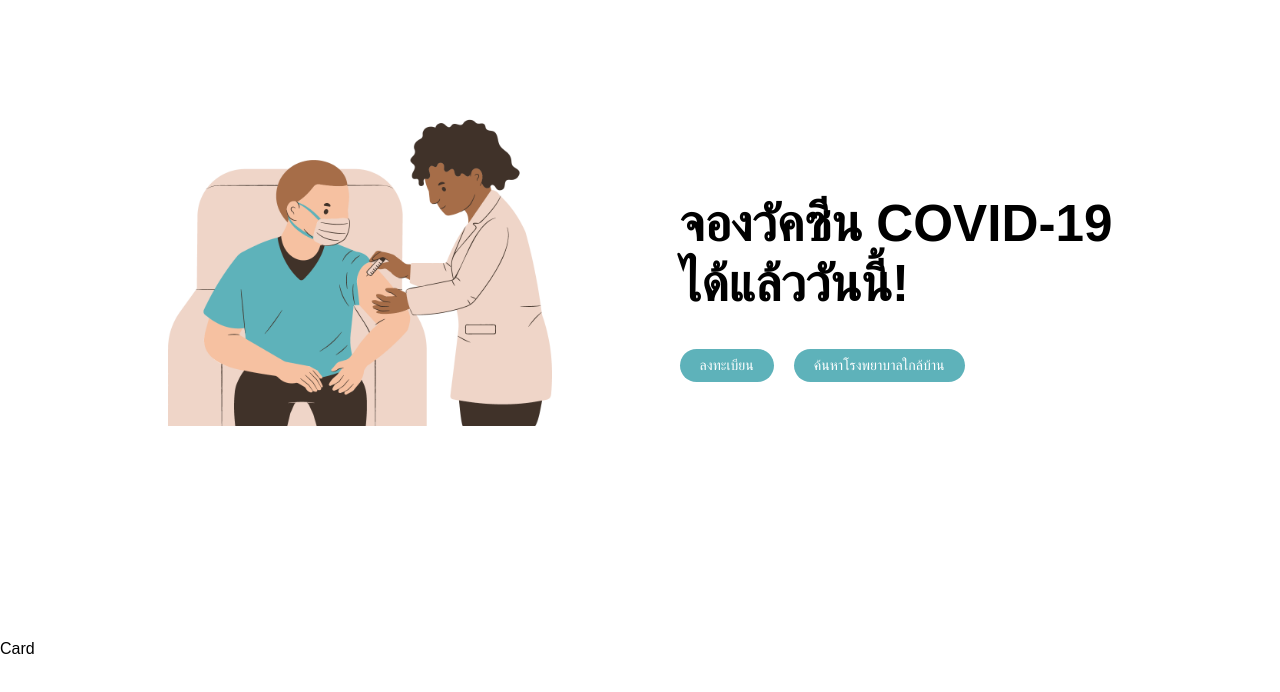
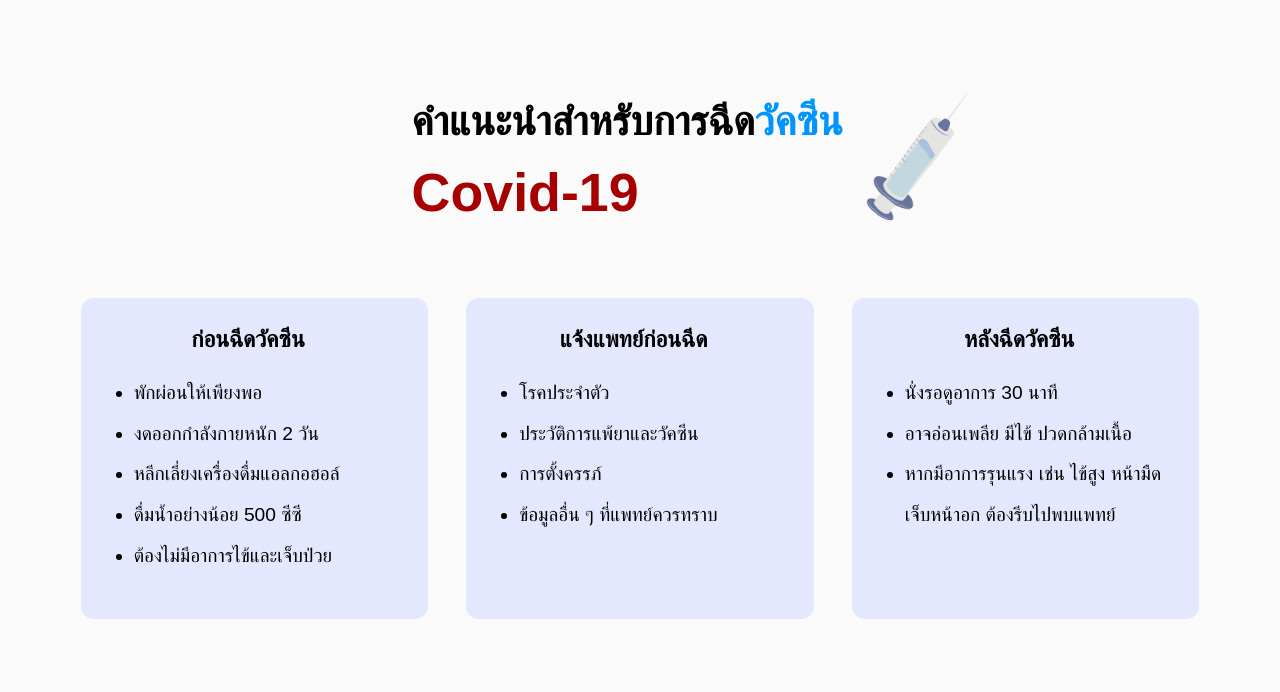
Before and after one commit to Lolymoly/chula-software-dev-2, a Next.js app: page / in a window 1280 px wide. Shown: the top 692 px of the page. Built offline with nearby package versions, Linux system fonts and the light colour scheme.

Commit message:
finish card component

```diff
--- a/components/Banner/banner.module.css
+++ b/components/Banner/banner.module.css
@@ -5,6 +5,7 @@
 	display: flex;
 	justify-content: center;
 	margin-top: 10vh;
+	margin-bottom: 5vh;
 	overflow-y: hidden;
 }
 
--- a/components/Card/card.module.css
+++ b/components/Card/card.module.css
@@ -1,3 +1,93 @@
 .red {
-  color: red;
+	color: red;
 }
+
+.cardMainDiv {
+	padding-top: 10vh;
+	height: 100vh;
+	background-color: rgb(250, 250, 250);
+}
+
+.cardTitle {
+	display: flex;
+	justify-content: center;
+	align-items: center;
+	font-size: 1.6vw;
+	line-height: 5.5vw;
+	margin-left: 10vw;
+}
+
+.syringe {
+	width: 12vw;
+	display: flex;
+}
+
+.covidText {
+	color: #a60000;
+	font-size: 4.2vw;
+	margin-top: 0;
+}
+
+.vaccineText {
+	color: #0094ff;
+}
+
+.cardBody {
+	display: flex;
+	justify-content: center;
+	gap: 3vw;
+	margin-top: 5vw;
+}
+
+.cardContent {
+	background-color: #e3e8ff;
+	padding: 2vh 1vw;
+	padding-right: 2vw;
+	border-radius: 1vw;
+}
+
+.cardContentTitle {
+	font-size: 1.8vw;
+	text-align: center;
+	margin-top: 1vw;
+	margin-bottom: 1.5vw;
+}
+
+.cardContentBody {
+	font-size: 1.5vw;
+	line-height: 3.2vw;
+	margin-bottom: 2vw;
+	width: 21vw;
+}
+
+@media (max-width: 650px) {
+	.cardBody {
+		flex-direction: column;
+		align-items: center;
+		gap: 5vw;
+	}
+	.cardContentTitle {
+		font-size: 3vw;
+	}
+	.cardContentBody {
+		width: 60vw;
+		display: flex;
+		flex-direction: column;
+		font-size: 2.5vw;
+		line-height: 5vw;
+	}
+
+	.cardContentBodyList {
+		margin-left: 10vw;
+	}
+
+	.cardTitle {
+		font-size: 2.7vw;
+		line-height: 8vw;
+		margin-bottom: 10vw;
+	}
+
+	.covidText {
+		font-size: 6vw;
+	}
+}
--- a/components/Card/page.tsx
+++ b/components/Card/page.tsx
@@ -1,5 +1,67 @@
 import styles from "./card.module.css";
 
 export default function Card() {
-  return <div>Card</div>;
+	return (
+		<div className={styles.cardMainDiv}>
+			<div className={styles.cardTitle}>
+				<div>
+					<h1>
+						คำแนะนำสำหรับการฉีด
+						<span className={styles.vaccineText}>วัคซีน</span>
+					</h1>
+					<h1 className={styles.covidText}>Covid-19</h1>
+				</div>
+				<div>
+					<img src='/syringe-clipart.png' className={styles.syringe} />
+				</div>
+			</div>
+			<div className={styles.cardBody}>
+				<div className={styles.cardContent}>
+					<h2 className={styles.cardContentTitle}>ก่อนฉีดวัคซีน</h2>
+					<ul className={styles.cardContentBody}>
+						<li className={styles.cardContentBodyList}>พักผ่อนให้เพียงพอ</li>
+						<li className={styles.cardContentBodyList}>
+							งดออกกำลังกายหนัก 2 วัน
+						</li>
+						<li className={styles.cardContentBodyList}>
+							หลีกเลี่ยงเครื่องดื่มแอลกอฮอล์
+						</li>
+						<li className={styles.cardContentBodyList}>
+							ดื่มน้ำอย่างน้อย 500 ซีซี
+						</li>
+						<li className={styles.cardContentBodyList}>
+							ต้องไม่มีอาการไข้และเจ็บป่วย
+						</li>
+					</ul>
+				</div>
+				<div className={styles.cardContent}>
+					<h2 className={styles.cardContentTitle}>แจ้งแพทย์ก่อนฉีด</h2>
+					<ul className={styles.cardContentBody}>
+						<li className={styles.cardContentBodyList}>โรคประจำตัว</li>
+						<li className={styles.cardContentBodyList}>
+							ประวัติการแพ้ยาและวัคซีน
+						</li>
+						<li className={styles.cardContentBodyList}>การตั้งครรภ์</li>
+						<li className={styles.cardContentBodyList}>
+							ข้อมูลอื่น ๆ ที่แพทย์ควรทราบ
+						</li>
+					</ul>
+				</div>
+				<div className={styles.cardContent}>
+					<h2 className={styles.cardContentTitle}>หลังฉีดวัคซีน</h2>
+					<ul className={styles.cardContentBody}>
+						<li className={styles.cardContentBodyList}>
+							นั่งรอดูอาการ 30 นาที
+						</li>
+						<li className={styles.cardContentBodyList}>
+							อาจอ่อนเพลีย มีไข้ ปวดกล้ามเนื้อ
+						</li>
+						<li className={styles.cardContentBodyList}>
+							หากมีอาการรุนแรง เช่น ไข้สูง หน้ามืด เจ็บหน้าอก ต้องรีบไปพบแพทย์
+						</li>
+					</ul>
+				</div>
+			</div>
+		</div>
+	);
 }
--- a/src/app/globals.css
+++ b/src/app/globals.css
@@ -14,3 +14,12 @@ body {
 * {
 	font-family: "Prompt", sans-serif;
 }
+
+h1,
+h2,
+h3,
+h4,
+h5,
+h6 {
+	margin: 0;
+}
--- a/src/app/page.tsx
+++ b/src/app/page.tsx
@@ -6,7 +6,7 @@ import Banner from "../../components/Banner/page";
 export default function Home() {
 	return (
 		<>
-			<Banner />
+			{/* <Banner /> */}
 			<Card />
 		</>
 	);
```
Also changed, not shown: public/syringe-clipart.png (added).
